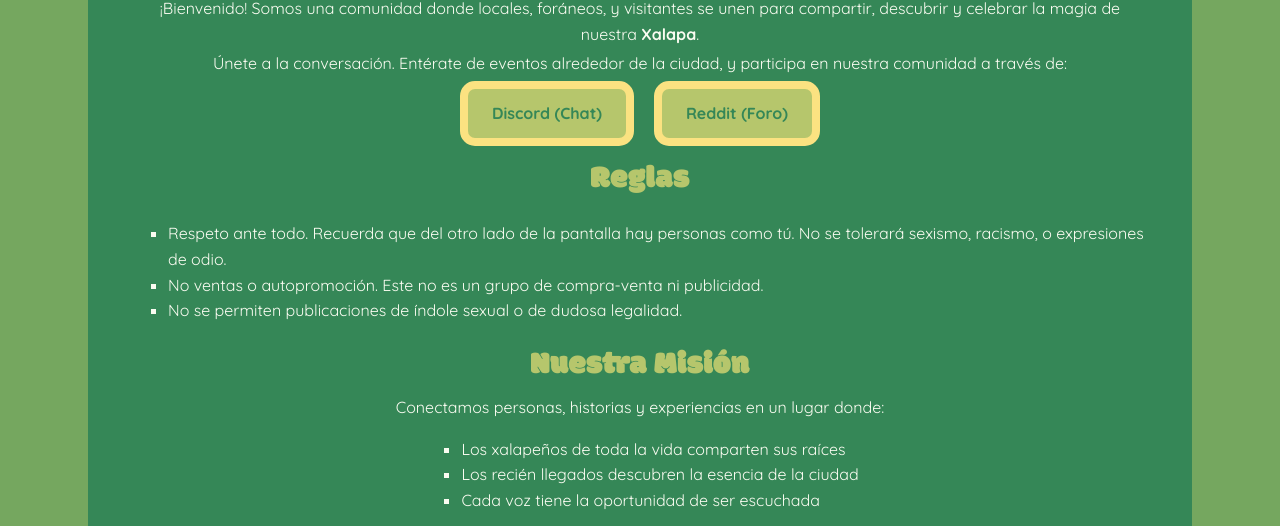
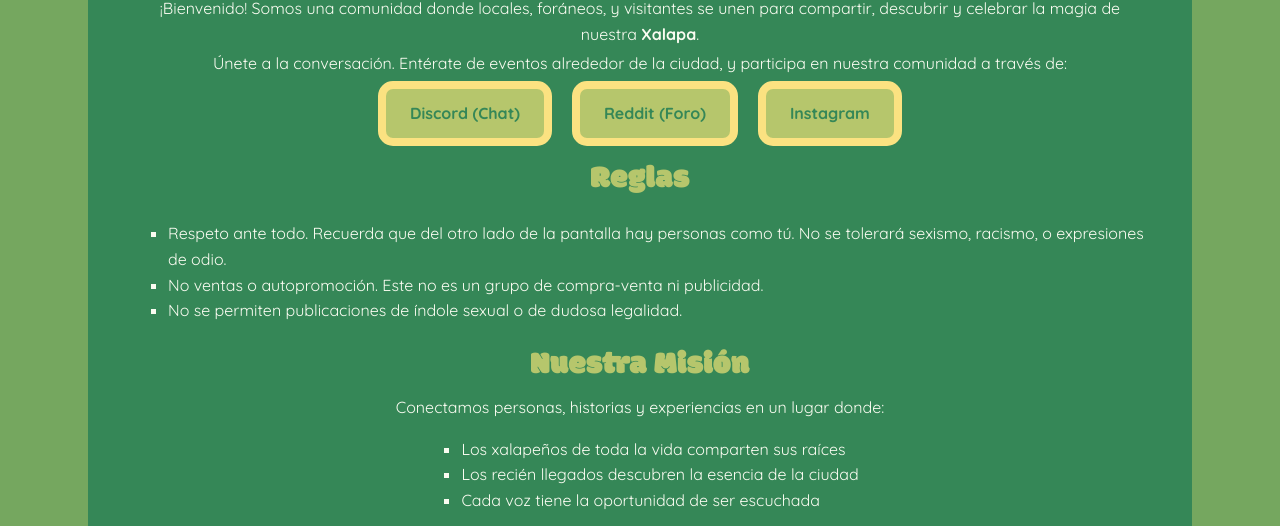
Before and after one commit to ramirobanuelos/xalapalandia, a plain HTML site: page index.html in a window 1280 px wide. Shown: the part 224-750 px from the top of the page. Drawn offline with Linux system fonts and the light colour scheme.

Commit message:
Instagram

```diff
--- a/index.html
+++ b/index.html
@@ -24,6 +24,7 @@
                 <div class="button-container">
                     <a href="https://discord.com/invite/tNb7RTHJ47" class="button" target="_blank">Discord (Chat)</a>
                     <a href="https://www.reddit.com/r/xalapa" class="button" target="_blank">Reddit (Foro)</a>
+                    <a href="https://www.instagram.com/xalapa.landia" class="button" target="_blank">Instagram</a>
                 </div>
             </div>
             <div class="page">
```
